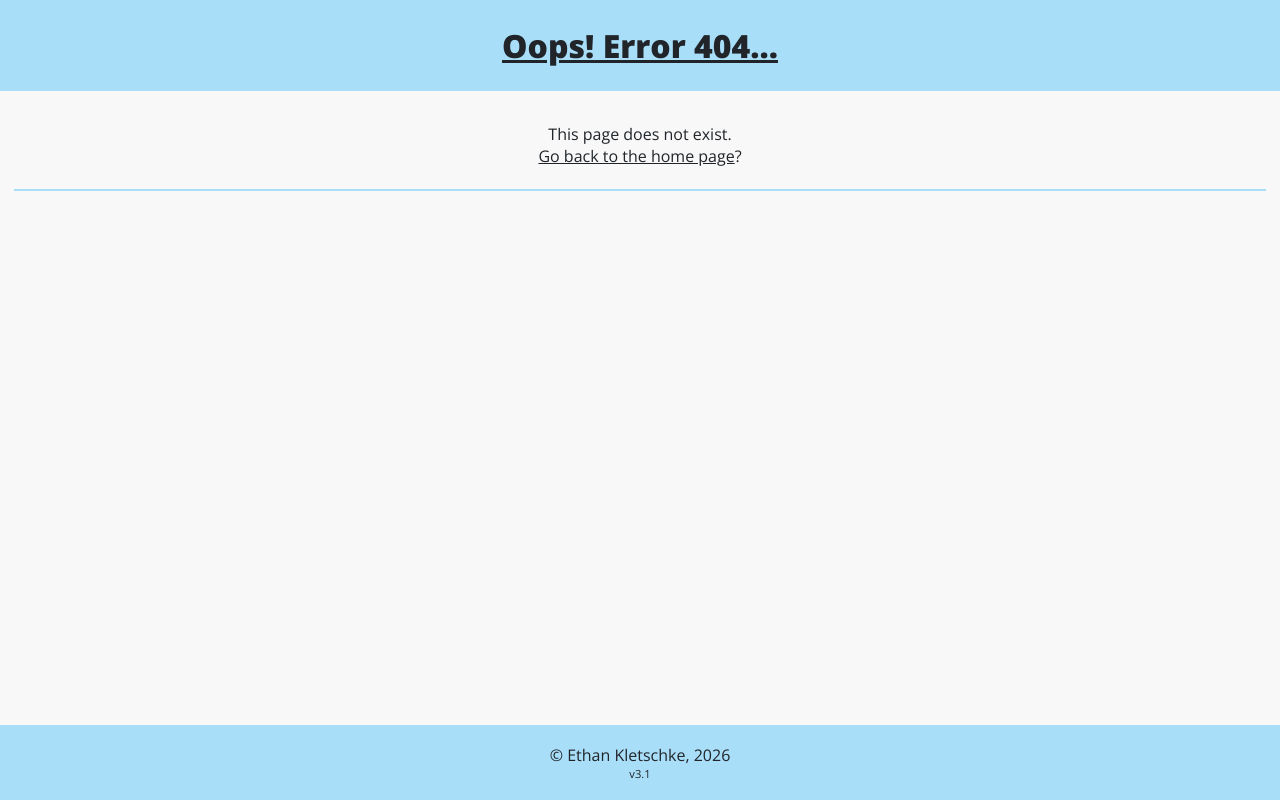
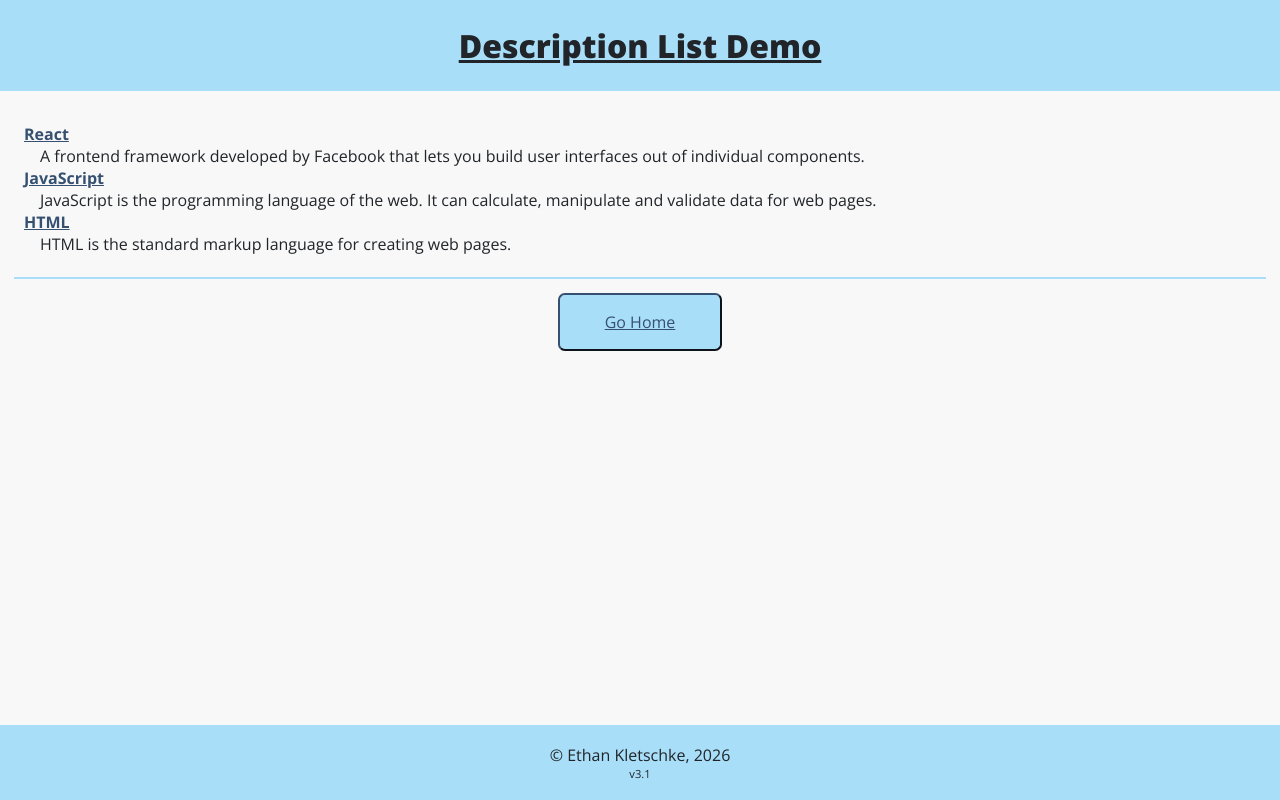
Before and after one commit to ethanKletschke/TSX-Portfolio-App, a React (Vite) app: page /descLists in a window 1280 px wide. Before the commit this address had no page. Built offline with nearby package versions, Linux system fonts and the light colour scheme.

Commit message:
feat: Add route for `DescriptionList` page

```diff
--- a/src/App.tsx
+++ b/src/App.tsx
@@ -2,6 +2,7 @@ import { Route, Routes } from "react-router-dom";
 import AboutMe from "./pages/AboutMe/AboutMe.tsx";
 import CardsDemo from "./pages/CardsDemo/CardsDemo.tsx";
 import ConsecSum from "./pages/ConsecSum/ConsecSum.tsx";
+import DescriptionListDemo from "./pages/DescriptionListDemo/DescriptionListDemo.tsx";
 import DialogsDemo from "./pages/DialogsDemo/DialogsDemo.tsx";
 import DiceRoll from "./pages/DiceRoll/DiceRoll.tsx";
 import EmailValidate from "./pages/EmailValidate/EmailValidate.tsx";
@@ -44,6 +45,8 @@ export default function App() {
       <Route path="/cards" element={<CardsDemo />} />
       {/* Temperature conversion page */}
       <Route path="/temps" element={<TempConvert />} />
+      {/* Description list page */}
+      <Route path="/descLists" element={<DescriptionListDemo />} />
       {/* 404 Page */}
       <Route path="*" element={<NoPage />} />
     </Routes>
--- /dev/null
+++ b/src/pages/DescriptionListDemo/DescriptionListDemo.tsx
@@ -0,0 +1,43 @@
+import type { DescListItem } from "../../comps/general_UI/DescriptionList/DescriptionList";
+import { DescriptionList } from "../../comps/general_UI/DescriptionList/DescriptionList";
+import GoHomeBtn from "../../comps/general_UI/GoHomeBtn/GoHomeBtn";
+import Page from "../../comps/general_UI/layout/Page/Page";
+
+export default function DescriptionListDemo() {
+  const items: DescListItem[] = [
+    {
+      dtContent: "React",
+      ddContent: (
+        // Fragment used as a multiline string
+        <>
+          A frontend framework developed by Facebook that lets
+          you build user interfaces out of individual components.
+        </>
+      )
+    },
+    {
+      dtContent: "JavaScript",
+      ddContent: (
+        // Fragment used as a multiline string
+        <>
+          JavaScript is the programming language of the web. It can
+          calculate, manipulate and validate data for web pages.
+        </>
+      )
+    },
+    {
+      dtContent: "HTML",
+      ddContent: "HTML is the standard markup language for creating web pages."
+    }
+  ];
+
+  return (
+    <Page headerText="Description List Demo">
+      <DescriptionList items={items} />
+
+      <hr />
+
+      <GoHomeBtn />
+    </Page>
+  );
+}
--- a/src/pages/Home/Home.tsx
+++ b/src/pages/Home/Home.tsx
@@ -78,6 +78,12 @@ export default function Home() {
       title: "Cards Demo",
       icon: "🂡",
       subtitle: "A demo of simple user cards"
+    },
+    {
+      route: "/descLists",
+      title: "Description List Demo",
+      icon: "⠇",
+      subtitle: "A styled list of key-value pairs"
     }
   ];
 
```
